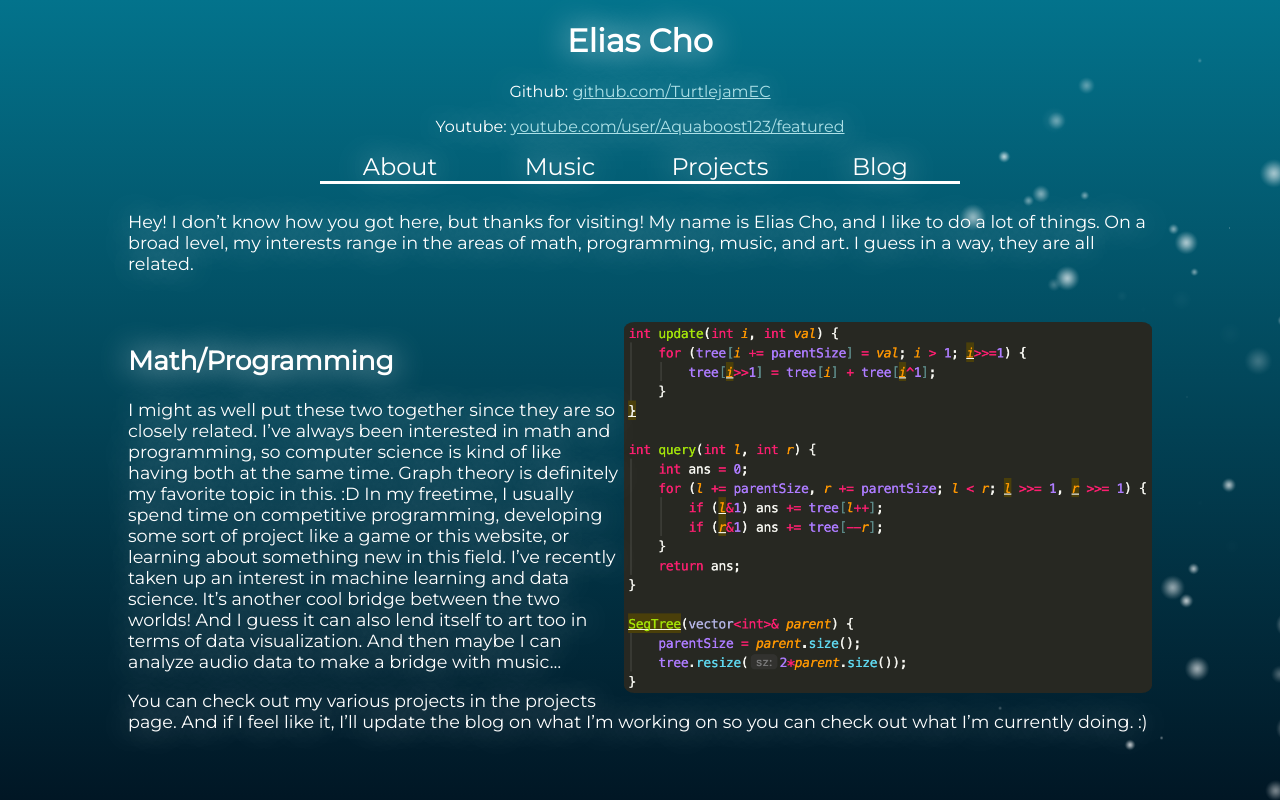
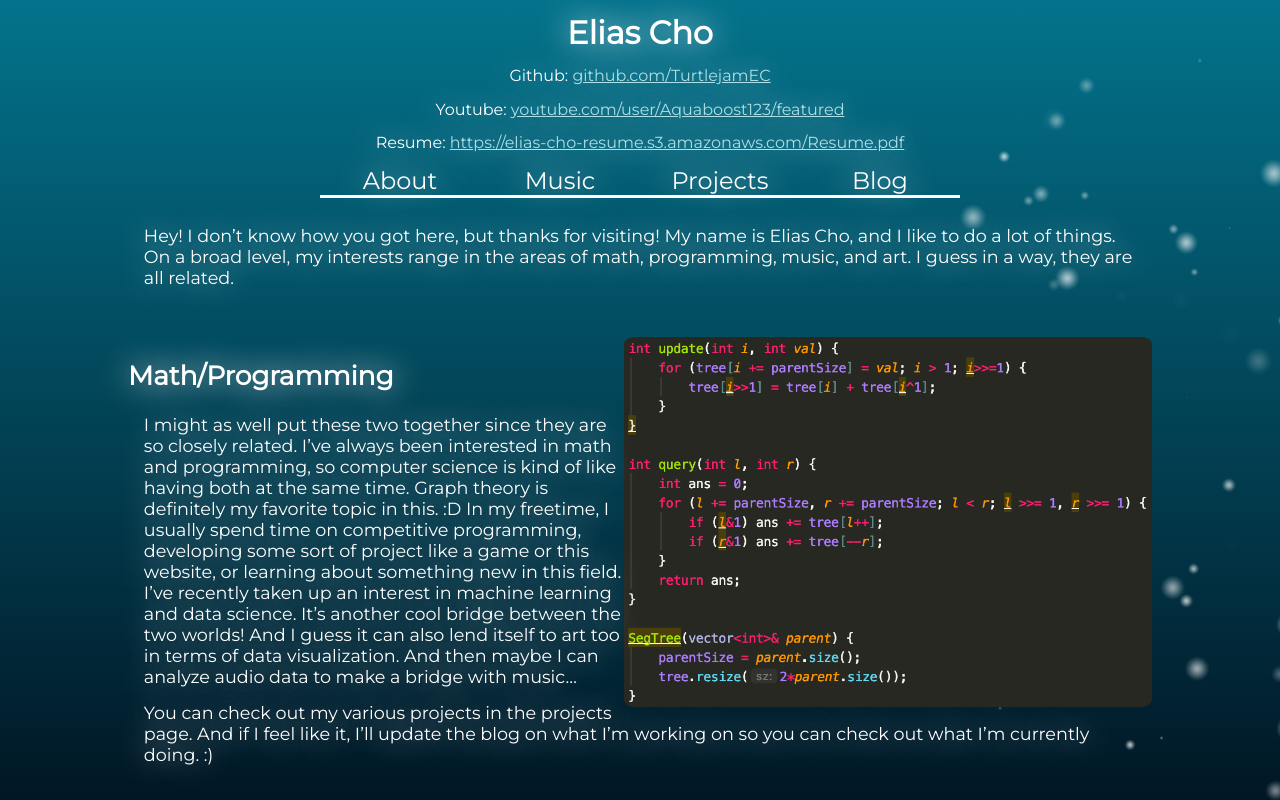
Before and after one commit to TurtlejamEC/Personal-Website, a React (Create React App) app: page / in a window 1280 px wide. Shown: the top 800 px of the page. Built offline with nearby package versions, Linux system fonts and the light colour scheme.

Commit message:
Add resume + basic info styling

```diff
--- a/src/components/BasicInfo/BasicInfo.css
+++ b/src/components/BasicInfo/BasicInfo.css
@@ -0,0 +1,7 @@
+h1 {
+    margin: 0.4em
+}
+
+p {
+    margin: 0.9em
+}
--- a/src/components/BasicInfo/BasicInfo.tsx
+++ b/src/components/BasicInfo/BasicInfo.tsx
@@ -8,6 +8,7 @@ export default class BasicInfo extends React.Component {
         <h1>Elias Cho</h1>
         <p>Github: <a target="_blank" rel="noopener noreferrer" href="https://github.com/TurtlejamEC">github.com/TurtlejamEC</a></p>
         <p>Youtube: <a target="_blank" rel="noopener noreferrer" href="https://youtube.com/user/Aquaboost123/featured">youtube.com/user/Aquaboost123/featured</a></p>
+        <p>Resume: <a target="_blank" rel="noopener noreferrer" href="https://elias-cho-resume.s3.amazonaws.com/Resume.pdf">https://elias-cho-resume.s3.amazonaws.com/Resume.pdf</a></p>
       </div>
     );
   }
```
